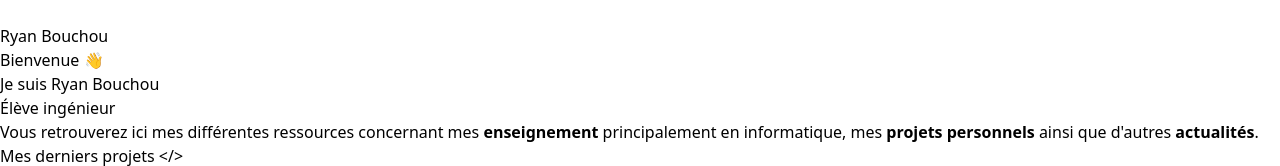
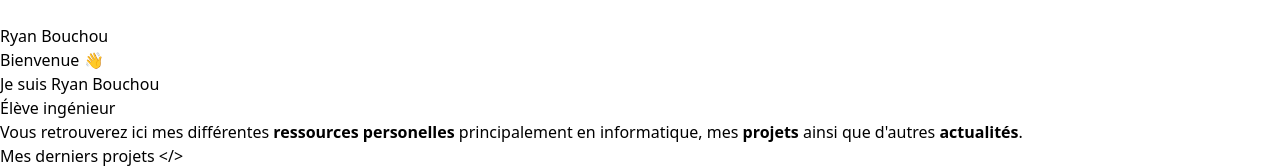
Before and after one commit to iRyann/iryann.github.io, an Astro site: page / in a window 1280 px wide. Shown: the part 1280-1446 px from the top of the page. Built offline with nearby package versions, Linux system fonts and the light colour scheme; Astro itself is replaced by a stand-in of ours.

Commit message:
Update index.astro

```diff
--- a/src/pages/index.astro
+++ b/src/pages/index.astro
@@ -15,7 +15,7 @@ const last_posts = posts.slice(0, 3);
     <div class="text-3xl py-3 font-bold">Élève ingénieur</div>
     <div class="py-2">
       <text class="text-lg">
-        Vous retrouverez ici mes différentes ressources concernant mes <b>enseignement</b> principalement en informatique, mes <b>projets personnels</b>
+        Vous retrouverez ici mes différentes <b>ressources personelles</b> principalement en informatique, mes <b>projets</b>
         ainsi que d'autres <b>actualités</b>.
       </text>
     </div>
```
